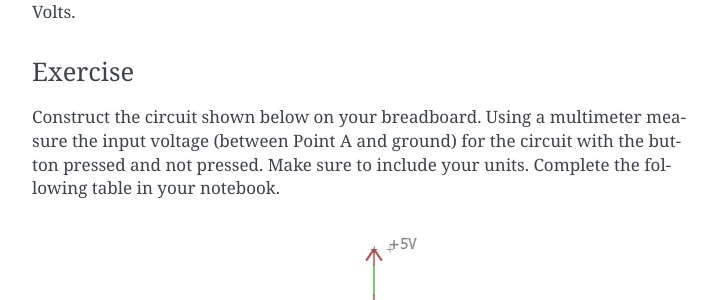
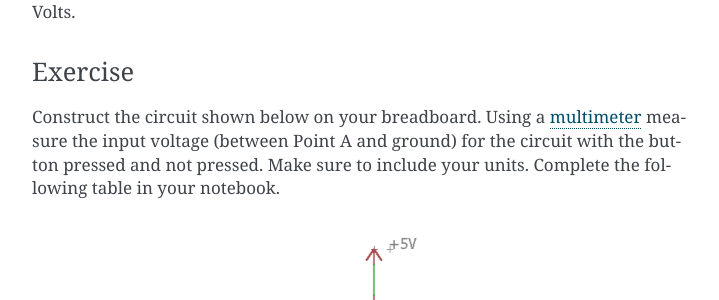
Before and after one commit to maxtkc/mvths-wiki, a Sphinx documentation site: the page built from docs/019-buttons.rst, in a window 1280 px wide and 900 px high, scrolled down 1165 px. Shown: the part 155-455 px from the top of the window, without its empty margins (388-1107 px from the left). Built offline with Sphinx 7.4.7, drawn with Linux system fonts in a browser that asks for light colours; part of the change alters nothing that is shown.

```diff
--- a/docs/019-buttons.rst
+++ b/docs/019-buttons.rst
@@ -40,7 +40,7 @@ resistor, the voltage is pulled almost completely to 5 Volts.
 Exercise
 ~~~~~~~~
 
-Construct the circuit shown below on your breadboard. Using a multimeter
+Construct the circuit shown below on your breadboard. Using a `multimeter <https://docs.google.com/document/d/1BmZbXzxnD2j17QToSZ9jeZmnP7burwfksfQq2v4zu-Y/edit#bookmark=id.j0omxa6kuin>`__
 measure the input voltage (between Point A and ground) for the circuit with the button pressed and
 not pressed. Make sure to include your units. Complete the following table in your notebook.
 
```
